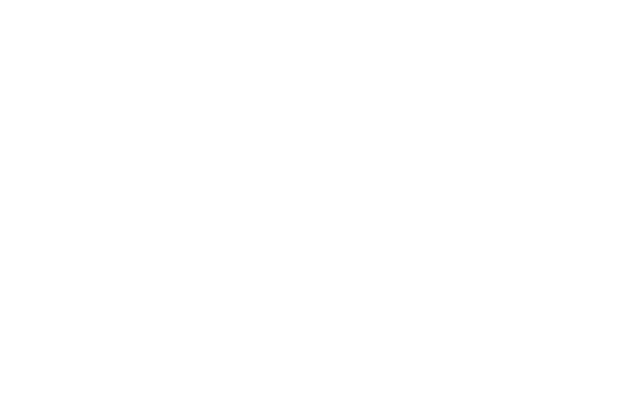
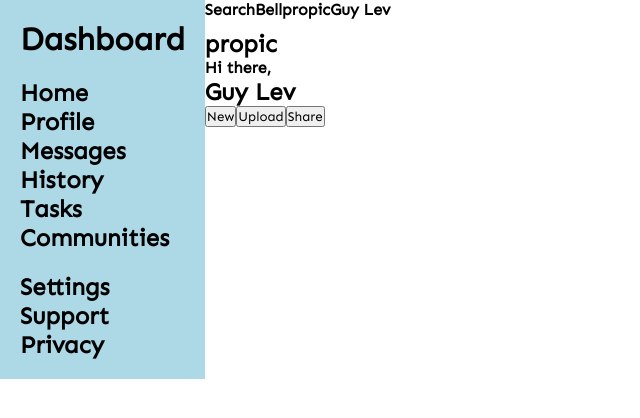
Before and after one commit to guylev38/admin-dashboard, a plain HTML site: page index.html in a window 1280 px wide. Shown: the whole page, without its empty margins (0-640 px from the left). Drawn offline with Linux system fonts and the light colour scheme.

Commit message:
Replanned the layout

```diff
--- a/index.html
+++ b/index.html
@@ -4,9 +4,66 @@
     <meta charset="UTF-8">
     <meta http-equiv="X-UA-Compatible" content="IE=edge">
     <meta name="viewport" content="width=device-width, initial-scale=1.0">
+    <link rel="stylesheet" href="styles.css">
     <title>Dashboard</title>
 </head>
 <body>
+    <div class="content">
+        <div class="sidebar">
+            <h1>Dashboard</h1>
+            <ul>
+                <h2>Home</h2>
+                <h2>Profile</h2>
+                <h2>Messages</h2>
+                <h2>History</h2>
+                <h2>Tasks</h2>
+                <h2>Communities</h2>
+            </ul>
 
-</body>
+            <ul>
+                <h2>Settings</h2>
+                <h2>Support</h2>
+                <h2>Privacy</h2>
+            </ul>
+        </div>
+        <div class="right">
+            <div class="header">
+                <div class="upper">
+                    <div class="upper-left">
+                        <h4>Search</h4>
+                        <div class="search-space"></div>
+                    </div>
+                    <div class="upper-right">
+                        <h4>Bell</h4>
+                        <h4>propic</h4>
+                        <h4>Guy Lev</h4>
+                    </div>
+                </div>
+                <div class="lower">
+                    <div class="lower-left">
+                        <h2>propic</h2>
+                        <h4>Hi there,</h4>
+                        <h2>Guy Lev</h2>
+                    </div>
+                    <div class="lower-right">
+                        <button>New</button>
+                        <button>Upload</button>
+                        <button>Share</button>
+                    </div>
+                </div>
+            </div>
+            <div class="main">
+                <div class="projects">
+
+                </div>
+                <div class="announcements">
+
+                </div>
+                <div class="ternding">
+
+                </div>
+            </div>
+        </div>
+    </div>
+    </body>
 </html>
--- a/styles.css
+++ b/styles.css
@@ -1,4 +1,41 @@
+/* Fonts */
+@import url('https://fonts.googleapis.com/css2?family=Roboto&display=swap'); /* Roboto */
+@import url('https://fonts.googleapis.com/css2?family=Sen&display=swap'); /* Sen */
+
+/* Global */
 *{
     margin: 0;
     padding: 0;
+    font-family: 'Sen', sans-serif;
 }
+
+
+.content{
+    display: flex;
+}
+
+/* Sidebar */
+.sidebar{
+    padding: 20px;
+    display: flex;
+    flex-direction: column;
+    gap: 20px;
+    background-color: lightblue;
+    width: fit-content;
+    height: 100%;
+}
+
+/* Header */
+.header {
+    display: flex;
+    flex-direction: column;
+    gap: 10px;
+}
+
+.upper{
+    display: flex;
+}
+
+.upper-left, .upper-right, .lower-right{
+    display: flex;
+}
```
